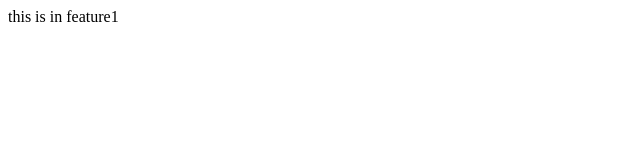
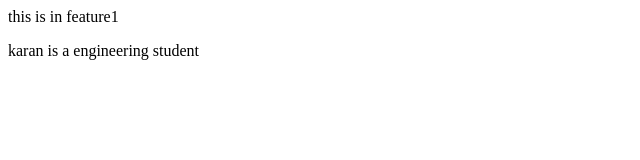
Before and after one commit to KaranKolekar/localrepo, a plain HTML site: page index.html in a window 1280 px wide. Shown: the whole page, without its empty margins (0-640 px from the left). Drawn offline with Linux system fonts and the light colour scheme.

Commit message:
new feature about karan

```diff
--- a/index.html
+++ b/index.html
@@ -1 +1,2 @@
 <p>this is in feature1</p>
+<p> karan is a engineering student</p>
```
